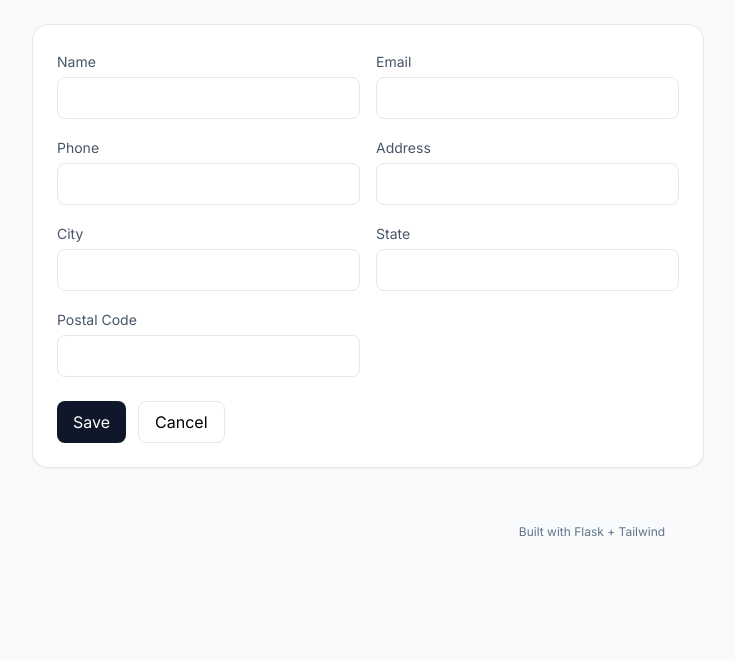
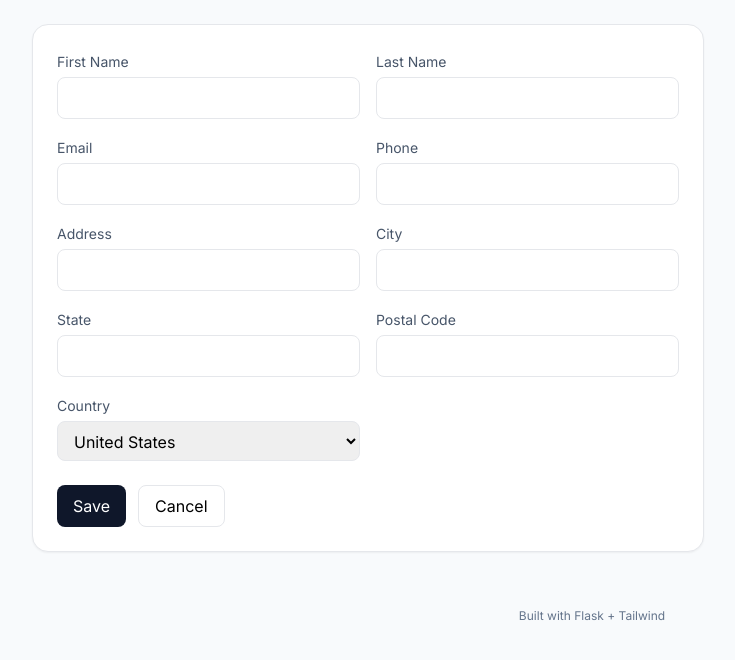
Before and after one commit to hasnakamadan/InvoicingApp, a Flask app: page /customers/new in a window 1280 px wide. Shown: the part 65-725 px from the top of the page, without its empty margins (48-783 px from the left). Run offline with Flask 3, Linux system fonts and the light colour scheme; some libraries are stand-ins or nearby versions.

Commit message:
Split customer name and add country dropdown

```diff
--- a/app.py
+++ b/app.py
@@ -18,17 +18,25 @@ app.config["SQLALCHEMY_TRACK_MODIFICATIONS"] = False
 
 db = SQLAlchemy(app)
 
+COUNTRIES = ["United States", "Canada", "United Kingdom", "Australia"]
+
 # --- Models ---
 class Customer(db.Model):
     id = db.Column(db.Integer, primary_key=True)
-    name = db.Column(db.String(120), nullable=False)
+    first_name = db.Column(db.String(120), nullable=False)
+    last_name = db.Column(db.String(120), nullable=False)
     email = db.Column(db.String(200), nullable=False)
     phone = db.Column(db.String(50))
     address = db.Column(db.String(200))
     city = db.Column(db.String(100))
     state = db.Column(db.String(50))
     postal_code = db.Column(db.String(20))
+    country = db.Column(db.String(100))
     created_at = db.Column(db.DateTime, default=datetime.utcnow)
+
+    @property
+    def full_name(self):
+        return f"{self.first_name} {self.last_name}".strip()
 
 class Product(db.Model):
     id = db.Column(db.Integer, primary_key=True)
@@ -107,43 +115,51 @@ def customers():
     qry = Customer.query
     if q:
         like = f"%{q}%"
-        qry = qry.filter((Customer.name.ilike(like)) | (Customer.email.ilike(like)))
-    rows = qry.order_by(Customer.name).all()
+        qry = qry.filter(
+            (Customer.first_name.ilike(like))
+            | (Customer.last_name.ilike(like))
+            | (Customer.email.ilike(like))
+        )
+    rows = qry.order_by(Customer.first_name, Customer.last_name).all()
     return render_template("customers.html", customers=rows, q=q)
 
 @app.route("/customers/new", methods=["GET", "POST"])
 def customers_new():
     if request.method == "POST":
         c = Customer(
-            name=request.form["name"],
+            first_name=request.form["first_name"],
+            last_name=request.form["last_name"],
             email=request.form["email"],
             phone=request.form.get("phone"),
             address=request.form.get("address"),
             city=request.form.get("city"),
             state=request.form.get("state"),
             postal_code=request.form.get("postal_code"),
+            country=request.form.get("country"),
         )
         db.session.add(c)
         db.session.commit()
         flash("Customer created", "success")
         return redirect(url_for("customers"))
-    return render_template("customer_form.html", customer=None)
+    return render_template("customer_form.html", customer=None, countries=COUNTRIES)
 
 @app.route("/customers/<int:cid>/edit", methods=["GET", "POST"])
 def customers_edit(cid):
     c = Customer.query.get_or_404(cid)
     if request.method == "POST":
-        c.name = request.form["name"]
+        c.first_name = request.form["first_name"]
+        c.last_name = request.form["last_name"]
         c.email = request.form["email"]
         c.phone = request.form.get("phone")
         c.address = request.form.get("address")
         c.city = request.form.get("city")
         c.state = request.form.get("state")
         c.postal_code = request.form.get("postal_code")
+        c.country = request.form.get("country")
         db.session.commit()
         flash("Customer updated", "success")
         return redirect(url_for("customers"))
-    return render_template("customer_form.html", customer=c)
+    return render_template("customer_form.html", customer=c, countries=COUNTRIES)
 
 # Products
 @app.route("/products")
@@ -187,7 +203,7 @@ def invoices():
 
 @app.route("/invoices/new", methods=["GET", "POST"])
 def invoices_new():
-    customers = Customer.query.order_by(Customer.name).all()
+    customers = Customer.query.order_by(Customer.first_name, Customer.last_name).all()
     products = Product.query.order_by(Product.name).all()
     if request.method == "POST":
         customer_id = int(request.form["customer_id"])
--- a/templates/customer_form.html
+++ b/templates/customer_form.html
@@ -4,8 +4,12 @@
 <form method="post" class="bg-white rounded-2xl shadow-sm border p-6 max-w-2xl">
   <div class="grid md:grid-cols-2 gap-4">
     <div>
-      <label class="text-sm text-slate-600">Name</label>
-      <input required name="name" value="{{ customer.name if customer }}" class="mt-1 w-full px-3 py-2 rounded-lg border">
+      <label class="text-sm text-slate-600">First Name</label>
+      <input required name="first_name" value="{{ customer.first_name if customer }}" class="mt-1 w-full px-3 py-2 rounded-lg border">
+    </div>
+    <div>
+      <label class="text-sm text-slate-600">Last Name</label>
+      <input required name="last_name" value="{{ customer.last_name if customer }}" class="mt-1 w-full px-3 py-2 rounded-lg border">
     </div>
     <div>
       <label class="text-sm text-slate-600">Email</label>
@@ -31,6 +35,14 @@
       <label class="text-sm text-slate-600">Postal Code</label>
       <input name="postal_code" value="{{ customer.postal_code if customer }}" class="mt-1 w-full px-3 py-2 rounded-lg border">
     </div>
+    <div>
+      <label class="text-sm text-slate-600">Country</label>
+      <select name="country" class="mt-1 w-full px-3 py-2 rounded-lg border">
+        {% for c in countries %}
+        <option value="{{ c }}" {% if (customer and customer.country==c) or (not customer and loop.first) %}selected{% endif %}>{{ c }}</option>
+        {% endfor %}
+      </select>
+    </div>
   </div>
   <div class="mt-6 flex gap-3">
     <button class="px-4 py-2 rounded-lg bg-slate-900 text-white">Save</button>
--- a/templates/customers.html
+++ b/templates/customers.html
@@ -21,7 +21,7 @@
     <tbody>
       {% for c in customers %}
       <tr class="border-t">
-        <td class="p-3">{{ c.name }}</td>
+        <td class="p-3">{{ c.full_name }}</td>
         <td class="p-3">{{ c.email }}</td>
         <td class="p-3">{{ c.phone }}</td>
         <td class="p-3">
--- a/templates/index.html
+++ b/templates/index.html
@@ -10,7 +10,7 @@
     <div class="divide-y">
       {% for inv in invoices %}
       <a href="{{ url_for('invoice_view', iid=inv.id) }}" class="flex items-center justify-between py-3 hover:bg-slate-50 rounded-lg px-2">
-        <div>#{{ inv.id }} • {{ inv.customer.name }}</div>
+        <div>#{{ inv.id }} • {{ inv.customer.full_name }}</div>
         <div class="text-slate-600">{{ inv.date.strftime('%Y-%m-%d') }}</div>
       </a>
       {% else %}
@@ -26,7 +26,7 @@
     <div class="divide-y">
       {% for c in customers %}
       <div class="flex items-center justify-between py-3">
-        <div>{{ c.name }}</div>
+        <div>{{ c.full_name }}</div>
         <div class="text-slate-600">{{ c.email }}</div>
       </div>
       {% else %}
--- a/templates/invoice_email.html
+++ b/templates/invoice_email.html
@@ -16,7 +16,7 @@
       <h2>Invoice #{{ inv.id }}</h2>
       <div class="muted">Date: {{ inv.date.strftime('%Y-%m-%d') if inv.date }}</div>
       <h3>Bill To</h3>
-      <div>{{ inv.customer.name }} — {{ inv.customer.email }}</div>
+      <div>{{ inv.customer.full_name }} — {{ inv.customer.email }}</div>
       <h3>Items</h3>
       <table>
         <thead><tr><th>Description</th><th>Qty</th><th>Unit</th><th>Total</th></tr></thead>
--- a/templates/invoice_new.html
+++ b/templates/invoice_new.html
@@ -8,7 +8,7 @@
       <select name="customer_id" required class="mt-1 w-full px-3 py-2 rounded-lg border">
         <option value="">Select...</option>
         {% for c in customers %}
-        <option value="{{ c.id }}">{{ c.name }} — {{ c.email }}</option>
+        <option value="{{ c.id }}">{{ c.full_name }} — {{ c.email }}</option>
         {% endfor %}
       </select>
     </div>
--- a/templates/invoice_view.html
+++ b/templates/invoice_view.html
@@ -17,11 +17,12 @@
   <div class="grid md:grid-cols-2 gap-6 mt-6">
     <div class="bg-slate-50 border rounded-xl p-4">
       <div class="font-semibold mb-1">Bill To</div>
-      <div>{{ inv.customer.name }}</div>
+      <div>{{ inv.customer.full_name }}</div>
       <div class="text-slate-600">{{ inv.customer.email }}</div>
       {% if inv.customer.phone %}<div class="text-slate-600">{{ inv.customer.phone }}</div>{% endif %}
       {% if inv.customer.address %}<div class="text-slate-600">{{ inv.customer.address }}</div>{% endif %}
       <div class="text-slate-600">{{ inv.customer.city }} {{ inv.customer.state }} {{ inv.customer.postal_code }}</div>
+      {% if inv.customer.country %}<div class="text-slate-600">{{ inv.customer.country }}</div>{% endif %}
     </div>
     <div class="bg-slate-50 border rounded-xl p-4">
       <div class="font-semibold mb-1">Summary</div>
--- a/templates/invoices.html
+++ b/templates/invoices.html
@@ -21,7 +21,7 @@
       {% for inv in invoices %}
       <tr class="border-t">
         <td class="p-3">#{{ inv.id }}</td>
-        <td class="p-3">{{ inv.customer.name }}</td>
+        <td class="p-3">{{ inv.customer.full_name }}</td>
         <td class="p-3">{{ inv.date.strftime('%Y-%m-%d') if inv.date }}</td>
         <td class="p-3">{{ inv.due_date.strftime('%Y-%m-%d') if inv.due_date }}</td>
         <td class="p-3">{{ inv.status }}</td>
```
